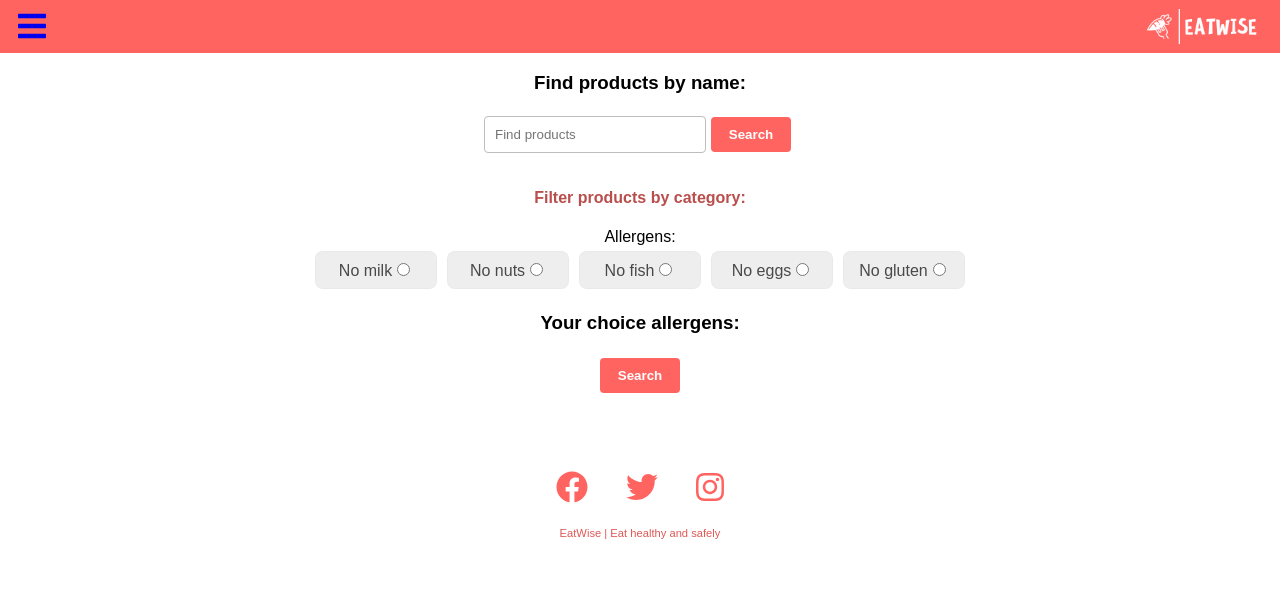
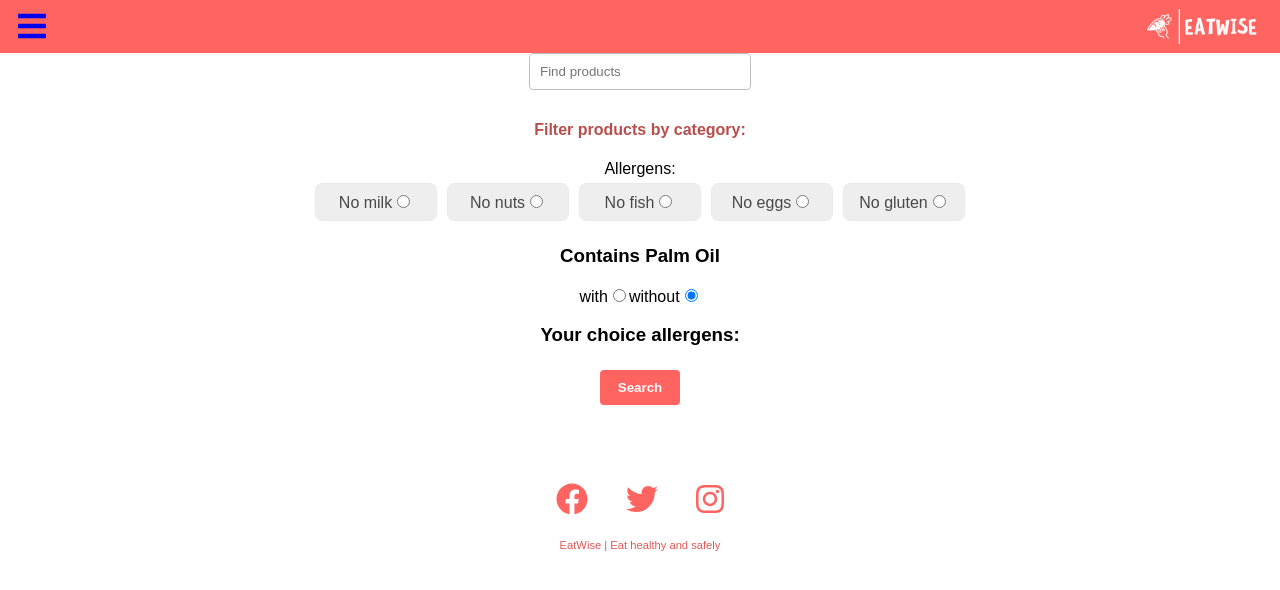
Before and after one commit to secondreact/eatwise, a React (Create React App) app: page / in a window 1280 px wide. Shown: the top 590 px of the page. Built offline with nearby package versions, Linux system fonts and the light colour scheme; what webfontloader would draw is missing.

Commit message:
⚡️ merged fillters

```diff
--- a/src/Components/Filters/Filters.js
+++ b/src/Components/Filters/Filters.js
@@ -2,15 +2,14 @@ import React, { Component } from "react";
 import "./Filters.scss";
 
 export default class Filters extends Component {
-  // can these variable be taken from the API as dynamic filters?
-  allergens = ["milk", "nuts", "fish", "eggs", "gluten"];
-  palmOil = ["with", "without"];
+  listOfAllergens = ["milk", "nuts", "fish", "eggs", "gluten"];
+  palmOilOptions = ["with", "without"];
 
   constructor(props) {
     super(props);
     this.state = {
       allergens: "",
-      palmOil: "",
+      palmOil: "without",
       list: [],
     };
   }
@@ -19,30 +18,23 @@ export default class Filters extends Component {
     this.setState({ allergens: event.target.value });
   };
 
-  onPalmOilChange = (e) => {
-    let checked = e.target.checked;
-    this.setState({ palmOil: e.target.value });
+  onPalmOilChange = (event) => {
+    this.setState({ palmOil: event.target.value });
   };
 
-  // findProducts(allergens) {
-  //   fetch(
-  //     `https://world.openfoodfacts.org/cgi/search.pl?action=process&tagtype_0=allergens&tag_contains_0=contains&tag_0=${allergens}&json=true`
-  //   )
-  //     .then((data) => data.json())
-  //     .then((response) => {
-  //       // this.setState({ list: response.products });
-  //       this.props.handleProductUpdate(response.products);
-  //     });
-  // }
-
   filterSearch = () => {
-    let url = `https://world.openfoodfacts.org/cgi/search.pl?`;
+    let url = `https://world.openfoodfacts.org/cgi/search.pl?action=process&search_terms=Nutella&search_simple=1`;
     // this.findProducts(this.state.allergens);
 
     if (this.state.allergens) {
-      url += `action=process&tagtype_0=allergens&tag_contains_0=does_not_contain&tag_0=${this.state.allergens}&`;
+      url += `&tagtype_0=allergens&tag_contains_0=does_not_contain&tag_0=${this.state.allergens}`;
     }
-    url += `json=true`;
+
+    if (this.state.palmOil) {
+      url += `&ingredients_from_palm_oil=${this.state.palmOil}`;
+    }
+
+    url += `&json=true`;
 
     this.props.getFilteredProducts(url);
   };
@@ -52,23 +44,23 @@ export default class Filters extends Component {
       <>
         <label>Allergens:</label>
         <div className="filters">
-          {this.allergens.map((item) => {
+          {this.listOfAllergens.map((item) => {
             return (
               <div className="filter-input">
                 <label htmlFor={item}>No {item}</label>
                 <input
                   value={item}
                   type="radio"
-                  id={item}
-                  checked={this.state.allergens == item}
+                  key={item}
+                  checked={this.state.allergens === item}
                   onChange={this.onAllergensChange}
                 />
               </div>
             );
           })}
 
-          {/* <h3>Contains Palm Oil</h3> */}
-          {/* {this.palmOil.map((item) => {
+          <h3>Contains Palm Oil</h3>
+          {this.palmOilOptions.map((item) => {
             return (
               <>
                 <label htmlFor={item}>{item}</label>
@@ -76,12 +68,12 @@ export default class Filters extends Component {
                   value={item}
                   type="radio"
                   id={item}
-                // checked={this.state.palmOil === item}
+                  checked={this.state.palmOil === item}
                   onChange={this.onPalmOilChange}
                 />
               </>
             );
-        })} */}
+          })}
 
           <h3>Your choice allergens: {this.state.allergens} </h3>
           {/* <h3>Your choice palm Oil: {this.state.palmOil} </h3> */}
--- a/src/pages/FavoritesPage.js
+++ b/src/pages/FavoritesPage.js
@@ -10,6 +10,7 @@ export default function Favorites() {
         <img
           style={{ width: "200px" }}
           src="https://www.flaticon.com/svg/static/icons/svg/1717/1717466.svg"
+          alt="taco"
         />
       </div>
       <Footer />
--- a/src/pages/ResultsPage.js
+++ b/src/pages/ResultsPage.js
@@ -41,11 +41,6 @@ export default class ResultsPage extends Component {
     this.loadProducts(this.state.query);
   };
 
-  handleProductUpdate = (products) => {
-    console.log("updating products, got " + products.length + " products");
-    this.setState({ products: products });
-  };
-
   // Version v2.0
   getFilteredProducts = (url) => {
     fetch(url)
@@ -69,23 +64,28 @@ export default class ResultsPage extends Component {
             onClick={this.searchProducts}
           /> */}
           <div className="search">
-            <h3>Find products by name:</h3>
+            {/* Move it to filters component'.' */}
             <input
               className="search-bar"
               onChange={this.queryChange}
               type="text"
               placeholder="Find products"
+              onKeyPress={(event) => {
+                if (event.key === "Enter") {
+                  alert("s");
+                }
+              }}
             ></input>
+
+            {/* <h3>Find products by name:</h3>
+
             <button className="search-button" onClick={this.searchProducts}>
               Search
-            </button>
+            </button> */}
           </div>
           <div className="filters-section">
             <h4>Filter products by category:</h4>
-            <Filters
-              handleProductUpdate={this.handleProductUpdate}
-              getFilteredProducts={this.getFilteredProducts}
-            />
+            <Filters getFilteredProducts={this.getFilteredProducts} />
           </div>
           <div className="results-list">
             {this.state.products.map((item) => {
```
Also changed, not shown: src/Components/ProductDetails/ContainsIngredients.js (+8 -8 lines). Lines whose indentation alone changed are shown as unchanged.
